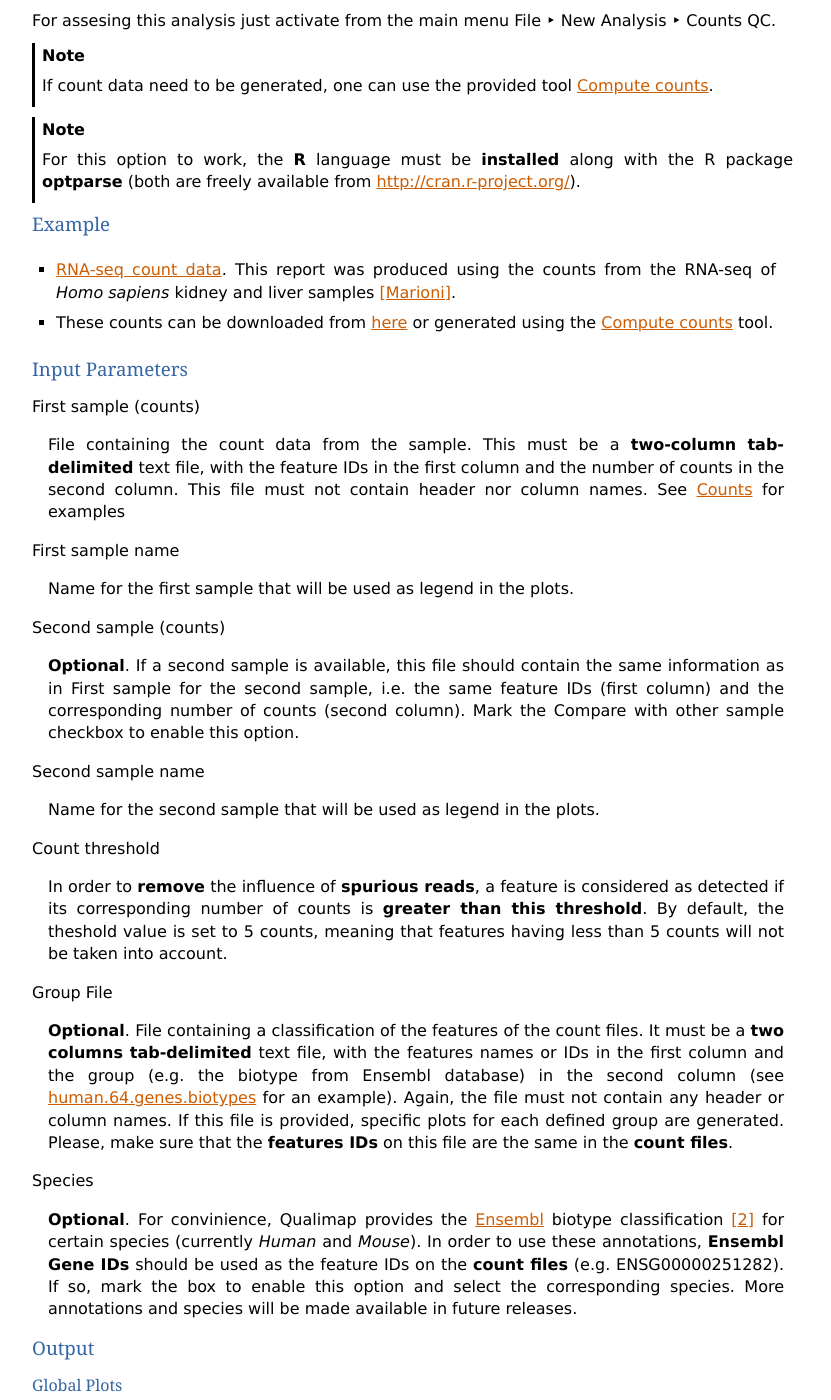
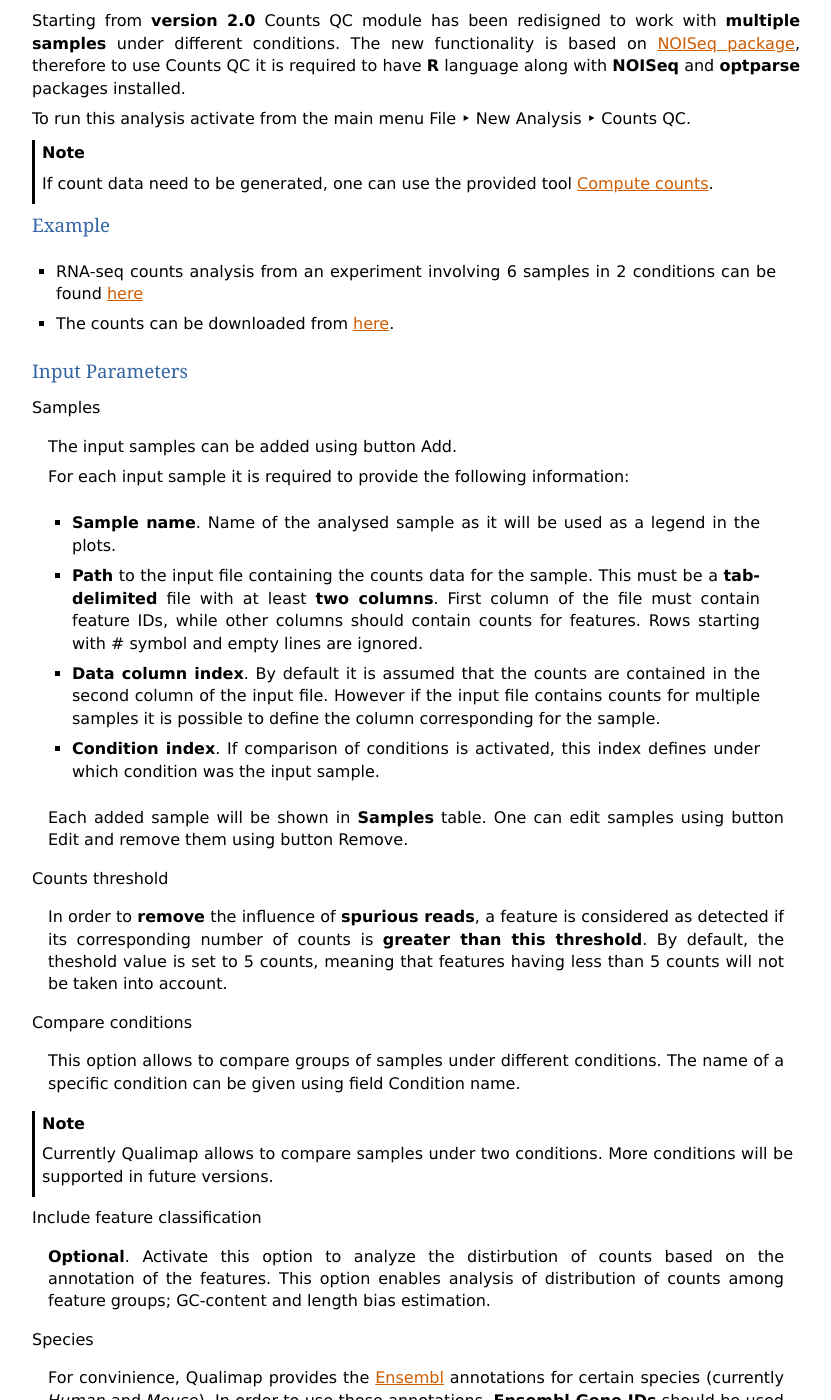
Before and after one commit to scchess/Qualimap, a Sphinx documentation site: the page built from doc/analysis.rst, in a window 1280 px wide and 1400 px high, scrolled down 6396 px. Shown: the whole window, without its empty margins (48-879 px from the left). Built offline with Sphinx 7.4.7, drawn with Linux system fonts in a browser that asks for light colours; some of the changed text lies outside the part shown.

Commit message:
Major documentation update

```diff
--- a/doc/analysis.rst
+++ b/doc/analysis.rst
@@ -246,54 +246,73 @@ Counts QC
 
 In **RNA-seq** experiments, the reads are usually **first mapped** to a reference genome. It is assumed that if the **number of reads** mapping to a certain biological feature of interest (gene, transcript, exon, ...) is sufficient, it can be used as an **estimation** of the **abundance** of that feature in the sample and interpreted as the quantification of the **expression level** of the corresponding region.
 
-These **count data** can be utilized for example to assess differential expression between two or more experimental conditions. Before assesing differential expression analysis, researchers should be aware of some potential **limitations** of RNA-seq data, as for example: Has the **saturation** been reached or more features could be detected by increasing the sequencing depth? Which **type of features** are being detected in the experiment? How good is the **quantification** of expression in the sample? All of these questions are answered by interpreting the plots generated by Qualimap.
+These **count data** can be utilized for example to assess differential expression between two or more experimental conditions. Before assesing differential expression analysis, researchers should be aware of some potential **limitations** of RNA-seq data, as for example: Has the **saturation** been reached or more features could be detected by increasing the sequencing depth? Which **type of features** are being detected in the experiment? How good is the **quantification** of expression in the sample? All of these questions are answered by interpreting the plots generated by Counts QC.
 
-For assesing this analysis just activate from the main menu :menuselection:`File --> New Analysis --> Counts QC`.
+
+Starting from **version 2.0** Counts QC module has been redisigned to work with **multiple samples** under different conditions. The new functionality is based on `NOISeq package <http://www.bioconductor.org/packages/release/bioc/html/NOISeq.html>`_, therefore to use Counts QC it is required to have **R** language along with **NOISeq** and **optparse** packages installed.
+
+To run this analysis activate from the main menu :menuselection:`File --> New Analysis --> Counts QC`.
 
 .. note::
 
     If count data need to be generated, one can use the provided tool :ref:`compute-counts`.
 
-.. note::
-
-   For this option to work, the **R** language must be **installed** along with the R package **optparse** (both are freely available from http://cran.r-project.org/).
-
 Example
 ^^^^^^^
 
-- `RNA-seq count data <http://qualimap.bioinfo.cipf.es/samples/counts_result/qualimapReport.html>`_. This report was produced using the counts from the RNA-seq of *Homo sapiens* kidney and liver samples [Marioni]_.
-- These counts can be downloaded from :ref:`here <counts-samples>` or generated using the :ref:`compute-counts` tool.
+- RNA-seq counts analysis from an experiment involving 6 samples in 2 conditions can be found :ref:`here <counts-example-output>`
+
+- The counts can be downloaded from :ref:`here <counts-samples>`.
 
 Input Parameters
 ^^^^^^^^^^^^^^^^
 
-:guilabel:`First sample (counts)`
+:guilabel:`Samples`
 
-  File containing the count data from the sample. This must be a **two-column** **tab-delimited** text file, with the feature IDs in the first column and the number of counts in the second column. This file must not contain header nor column names. See :ref:`counts-samples` for examples
+    The input samples can be added using button :guilabel:`Add`.
 
-:guilabel:`First sample name`
+    For each input sample it is required to provide the following information:
 
-  Name for the first sample that will be used as legend in the plots.
+    * **Sample name**. Name of the analysed sample as it will be used as a legend in the plots.
 
-:guilabel:`Second sample (counts)`
+    * **Path** to the input file containing the counts data for the sample. This must be a **tab-delimited** file with at least **two columns**. First column of the file must contain feature IDs, while other columns should contain counts for features. Rows starting with # symbol and empty lines are ignored.
 
-  **Optional**. If a second sample is available, this file should contain the same information as in :guilabel:`First sample` for the second sample, i.e. the same feature IDs (first column) and the corresponding number of counts (second column). Mark the :guilabel:`Compare with other sample` checkbox to enable this option.
+    * **Data column index**. By default it is assumed that the counts are contained in the second column of the input file. However if the input file contains counts for multiple samples it is possible to define the column corresponding for the sample.
 
-:guilabel:`Second sample name`
+    * **Condition index**. If comparison of conditions is activated, this index defines under which condition was the input sample.
 
-  Name for the second sample that will be used as legend in the plots.
+    Each added sample will be shown in **Samples** table. One can edit samples using button :guilabel:`Edit` and remove them using button :guilabel:`Remove`.
 
-:guilabel:`Count threshold`
 
-  In order to **remove** the influence of **spurious reads**, a feature is considered as detected if its corresponding number of counts is **greater than this threshold**. By default, the theshold value is set to 5 counts, meaning that features having less than 5 counts will not be taken into account.
+:guilabel:`Counts threshold`
 
-:guilabel:`Group File`
+    In order to **remove** the influence of **spurious reads**, a feature is considered as detected if its corresponding number of counts is **greater than this threshold**. By default, the theshold value is set to 5 counts, meaning that features having less than 5 counts will not be taken into account.
 
-  **Optional**. File containing a classification of the features of the count files. It must be a **two columns** **tab-delimited** text file, with the features names or IDs in the first column and the group (e.g. the biotype from Ensembl database) in the second column (see `human.64.genes.biotypes <http://qualimap.bioinfo.cipf.es/samples/counts/human.64.genes.biotypes>`_ for an example). Again, the file must not contain any header or column names. If this file is provided, specific plots for each defined group are generated. Please, make sure that the **features IDs** on this file are the same in the **count files**.
+
+:guilabel:`Compare conditions`
+
+    This option allows to compare groups of samples under different conditions. The name of a specific condition can be given using field :guilabel:`Condition name`.
+
+.. note::
+
+    Currently Qualimap allows to compare samples under two conditions. More conditions will be supported in future versions.
+
+:guilabel:`Include feature classification`
+
+    **Optional**. Activate this option to analyze the distirbution of counts based on the annotation of the features. This option enables analysis of distribution of counts among feature groups; GC-content and length bias estimation.
 
 :guilabel:`Species`
 
-   **Optional**. For convinience, Qualimap provides the `Ensembl <http://www.ensembl.org/>`_ biotype classification [#biomart]_ for certain species (currently *Human* and  *Mouse*). In order to use these annotations, **Ensembl Gene IDs** should be used as the feature IDs on the **count files** (e.g. ENSG00000251282). If so, mark the box to enable this option and select the corresponding species. More annotations and species will be made available in future releases.
+    For convinience, Qualimap provides the `Ensembl <http://www.ensembl.org/>`_ annotations for certain species (currently *Human* and  *Mouse*). In order to use these annotations, **Ensembl Gene IDs** should be used as the feature IDs on the **count files** (e.g. ENSG00000251282). If this is true, mark the box to enable this option and select the corresponding species. More annotations and species will be made available in future releases.
+
+
+:guilabel:`Info File`
+
+    File containing annotations of the features of the count files. It must be a **four columns** **tab-delimited** text file, with the features names or IDs in the first column, the group (e.g. the biotype from Ensembl database) in the second column, feature GC content in the third column and feature length in the last column. (see `human.64.genes.biotypes <http://qualimap.bioinfo.cipf.es/samples/counts/human.64.genes.biotypes>`_ for an example). Again, the file must not contain any header or column names. If this file is provided, specific plots for each defined group are generated. Please, make sure that the **features IDs** on this file are the same in the **count files**.
+
+.. note::
+    To generate info file based on GTF annotations and genome FASTA file one can use the following `Python script <https://bitbucket.org/kokonech/qualimap/src/master/util/createQualimapInfoFile.py?at=master>`_ available from Qualimap repo.
+
 
 Output
 ^^^^^^
@@ -329,46 +348,67 @@ Global Plots
 
   A boxplot per each group describes the counts distribution for the detected features in that group.
 
-Individual Group Plots
-""""""""""""""""""""""
+Comparison Plots
+""""""""""""""""
 
-:guilabel:`Saturation per group`
+:guilabel:`Counts Distribution`
 
- For each group, a saturation plot is generated like the one described in :guilabel:`Global Saturation`.
 
-:guilabel:`Counts & Sequencing Depth`
+:guilabel:`Features With Low Counts`
 
-  For each group, a plot is generated containing a boxplot with the distribution of counts at each sequencing depth. The *x*-axis shows the increasing sequencing depths of randomly generated samples from the original one till the true sequencing depth is reached. This plot allows the user to see how the increase of sequencing depth is changing the expression level quantification.
+
+:guilabel:`Bio Detection`
+
+
+:guilabel:`Length Bias`
+
+
+:guilabel:`GC Bias`
+
+
+
+Individual Sample Plots
+"""""""""""""""""""""""
+
+:guilabel:`Saturation`
+
+    For each sample, a saturation plot is generated like the one described in :guilabel:`Global Saturation`.
+
+Additionally if the info file is provided the followin plots are computed:
+
+:guilabel:`Bio Detection`
+
+:guilabel:`Counts Per Biotype`
+
+:guilabel:`Length Bias`
+
+:guilabel:`GC Bias`
 
 
 .. _multibamqc:
 
-Multisample BAM QC
-------------------
+Multi-sample BAM QC
+-------------------
 
 Very often in genomics one has to work with multiple samples, which could represent sequeincing results from either techncal or biological replicates. For example, to reliably detect significant mutations from sequencing data in cancer it is required to analyze tens or even hundreds of samples from matched normal-tumor data. When performing such large scale experiments it is always important to know if all samples pass the quality controls. To detect possible outliers one can compare results of :ref:`BAM QC analysis<bamqc>` performed on each individual sample.
 
 QualiMap provides an automated solution for this task. Basically, the results of selected plots computed in *BAM QC analysis* are combined together for all samples. Additionally **Principal Component Analysis** is performed to detect aoutliers.
 
-To start a new multisample BAM QC analysis activate main menu item :menuselection:`File --> New Analysis --> Multisample BAM QC`.
+To start a new multi-sample BAM QC analysis activate main menu item :menuselection:`File --> New Analysis --> Multisample BAM QC`.
 
 Examples
 ^^^^^^^^
 
-TODO
+- `gH2AX Chip-seq data: 4 conditions, 3 replicates per condition <http://kokonech.github.io/qualimap/gh2ax_multibamqc/multisampleBamQcReport.html>`_. Example report for a ChIP-seq experiment having 12 samples.
 
-.. - `Whole-genome sequencing: HG00096.chrom20.bam <http://qualimap.bioinfo.cipf.es/samples/HG00096.chrom20_result/qualimapReport.html>`_. Report for sample alignment file from `1000 Genomes project <http://1000genomes.org>`_.
-
-
-.. See the :ref:`Sample data <samples>` section for more details about the data used in the examples.
-
+See the :ref:`Sample data <samples>` section for more details about the data used in the examples.
 
 Input Parameters
 ^^^^^^^^^^^^^^^^
 
 The summary statistics and plot data produced by BAM QC analysis are used as input data for multisample comparison. Therefore to perform multisample comparison one has to run the :ref:`BAM QC analysis<bamqc>` on each indvidual BAM file.
 
-TODO: there is a wrapper script which allows to run BAM QC on each sample in a batch and then perform multisample BAM analysis
+.. TODO: write a wrapper script which allows to run BAM QC on each sample in a batch and then perform multisample BAM analysis
 
 The input samples can be added using button :guilabel:`Add`. For each sample one has to provide the following information:
 
@@ -405,7 +445,11 @@ Output
 
 :guilabel:`Coverage Histogram (0-50X)`
 
-:guilabel:`Genome Fraction by Coverage`
+:guilabel:`Genome Fraction Coverage`
+
+:guilabel:`Duplication Rate Histogram`
+
+:guilabel:`Mapped Reads GC Content`
 
 :guilabel:`Mapped Reads GC Content Distribution`
 
@@ -413,9 +457,15 @@ Output
 
 :guilabel:`Mapping Quality Across Reference`
 
-The following plots present the comparison of samples using data from corresponding plots from BAM QC analysis.
+:guilabel:`Mapping Quality Histogram`
 
-Please refer to documentation of :ref:`BAM QC<bamqc>` for detailed information about each plot.
+:guilabel:`Insert Size Across Reference`
+
+:guilabel:`Insert Size Histogram`
+
+The following plots demonstrate the comparison of samples using data from corresponding plots from BAM QC analysis. Each curve on a plot represents a single sample.
+
+Please refer to documentation of :ref:`BAM QC<bamqc>` for detailed information about the plots.
 
 
   \*\*\*
--- a/doc/samples.rst
+++ b/doc/samples.rst
@@ -37,6 +37,14 @@ Annotations
 Counts
 ******
 
+Mice counts data from a study investigating effects of D-Glucosamine (`GSE54853 <http://www.ncbi.nlm.nih.gov/geo/query/acc.cgi?acc=GSE54853>`_):
+
+- `mouse_counts_ensembl.txt <http://kokonech.github.io/qualimap/samples/mouse_counts_ensembl.txt>`_
+    Counts table
+
+- `countsqc_input.txt <http://kokonech.github.io/qualimap/samples/countsqc_input.txt>`_
+    Counts QC command line tool input configuration
+
 Human RNA-seq data from the paper of `Marioni JC et al <http://genome.cshlp.org/content/18/9/1509.abstract>`_.
 
 - Counts:
@@ -73,10 +81,41 @@ Analysis of the WG-seq data (ERR089819.bam): `QualiMap HTML report <http://quali
 
 Analysis of the WG-seq data (HG00096.chrom20.bam): `QualiMap HTML report <http://qualimap.bioinfo.cipf.es/samples/HG00096.chrom20_result/qualimapReport.html>`_.
 
+
+RNA-seq QC
+**********
+
+
+
+Multisample BAM QC
+******************
+
+
+
+
 Counts QC
 *********
 
-Analysis of RNA-seq counts data: `QualiMap HTML report <http://qualimap.bioinfo.cipf.es/samples/countsqc_result/qualimapReport.html>`_.
+.. _counts-example-output:
+
+Counts QC HTML report computed from an RNA-seq experiment analyzing influence of D-Glucosamine on mice. The analysis was performed for 6 samples in 2 conditions (GlcN positive and negative):
+
+- `Global report <http://kokonech.github.io/qualimap/glcn_mice_counts/GlobalReport.html>`_
+
+- `Comparison of conditions <http://kokonech.github.io/qualimap/glcn_mice_counts/ComparisonReport.html>`_
+
+- `Sample 01 (GlcN negative) <http://kokonech.github.io/qualimap/glcn_mice_counts/nGlcn01Report.html>`_
+
+- `Sample 02 (GlcN negative) <http://kokonech.github.io/qualimap/glcn_mice_counts/nGlcn02Report.html>`_
+
+- `Sample 03 (GlcN negative) <http://kokonech.github.io/qualimap/glcn_mice_counts/nGlcn03Report.html>`_
+
+- `Sample 04 (GlcN positive) <http://kokonech.github.io/qualimap/glcn_mice_counts/pGlcn01Report.html>`_
+
+- `Sample 05 (GlcN positive) <http://kokonech.github.io/qualimap/glcn_mice_counts/pGlcn02Report.html>`_
+
+- `Sample 06 (GlcN positive) <http://kokonech.github.io/qualimap/glcn_mice_counts/pGlcn03Report.html>`_
+
 
 Clustering
 **********
```
